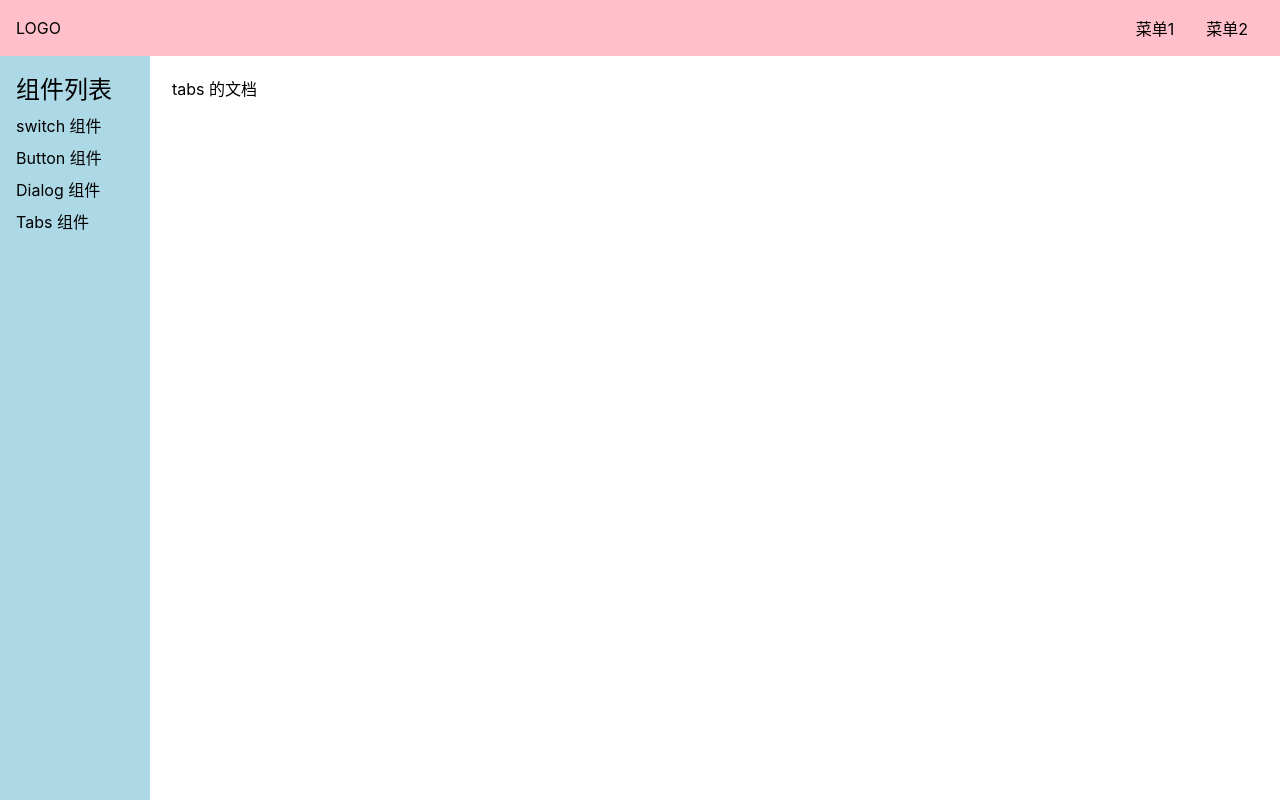
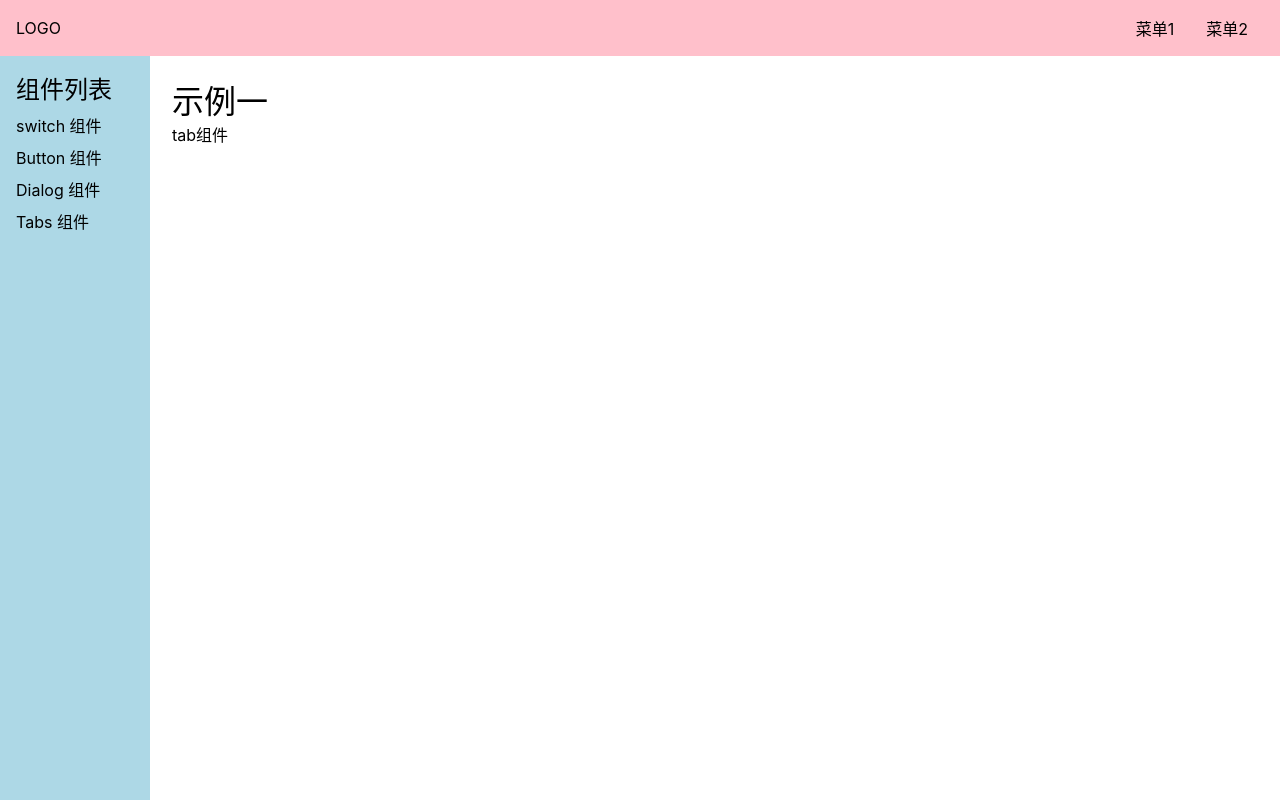
Before and after one commit to gongjianOnline/vue3-guluUI, a Vue app: page /doc/tabs in a window 1280 px wide. Built offline with nearby package versions, Linux system fonts and the light colour scheme.

Commit message:
创建tab和tabs组件

```diff
--- a/src/components/TabsDemo.vue
+++ b/src/components/TabsDemo.vue
@@ -1,13 +1,21 @@
 <template>
-    <div>
-        <p>tabs 的文档</p>
-    </div>
+  <div>
+    <h1>示例一</h1>
+    <Tabs>
+      <Tab title="导航一">内容一</Tab>
+      <Tab title="导航一">内容二</Tab>
+    </Tabs>
+  </div>
 </template>
 <script>
+import Tabs from "../lib/Tab.vue";
+import Tab from "../lib/Tabs.vue";
 export default {
-
-}
+  components: {
+    Tabs,
+    Tab,
+  },
+};
 </script>
 <style lang="scss" scoped>
-
 </style>
--- /dev/null
+++ b/src/lib/Tab.vue
@@ -0,0 +1,11 @@
+<template>
+    <div>tab组件</div>
+</template>
+<script lang="ts">
+export default {
+
+}
+</script>
+<style lang="scss" >
+
+</style>
--- /dev/null
+++ b/src/lib/Tabs.vue
@@ -0,0 +1,11 @@
+<template>
+    <div>tabs组件</div>
+</template>
+<script lang="ts">
+export default {
+
+}
+</script>
+<style lang="scss">
+
+</style>
```
